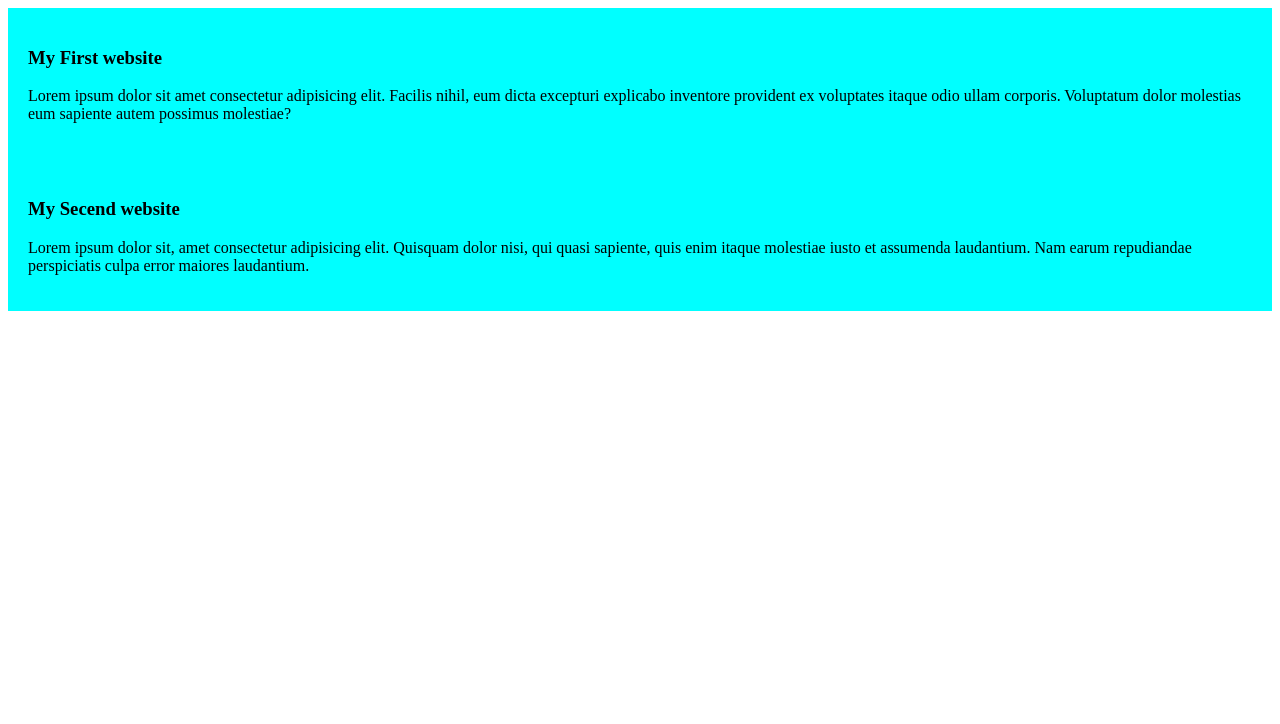
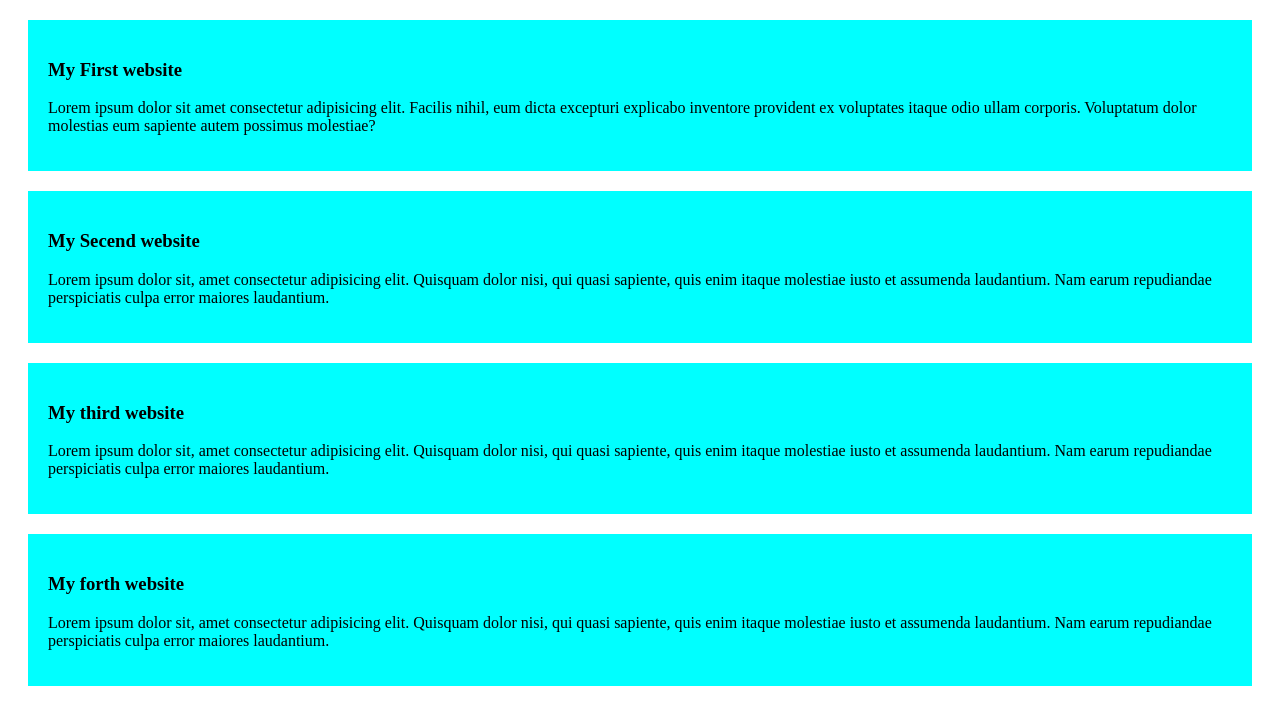
Before and after one commit to mahirdip/my-first-github-repo, a plain HTML site: page index.html in a window 1280 px wide. Drawn offline with Linux system fonts and the light colour scheme.

Commit message:
My third and forth blog

```diff
--- a/blog.css
+++ b/blog.css
@@ -1,4 +1,5 @@
 div{
     background-color: aqua;
     padding: 20px;
+    margin: 20px;
 }
--- a/index.html
+++ b/index.html
@@ -15,5 +15,13 @@
         <h3>My Secend website</h3>
         <p>Lorem ipsum dolor sit, amet consectetur adipisicing elit. Quisquam dolor nisi, qui quasi sapiente, quis enim itaque molestiae iusto et assumenda laudantium. Nam earum repudiandae perspiciatis culpa error maiores laudantium.</p>
     </div>
+    <div>
+        <h3>My third website</h3>
+        <p>Lorem ipsum dolor sit, amet consectetur adipisicing elit. Quisquam dolor nisi, qui quasi sapiente, quis enim itaque molestiae iusto et assumenda laudantium. Nam earum repudiandae perspiciatis culpa error maiores laudantium.</p>
+    </div>
+    <div>
+        <h3>My forth website</h3>
+        <p>Lorem ipsum dolor sit, amet consectetur adipisicing elit. Quisquam dolor nisi, qui quasi sapiente, quis enim itaque molestiae iusto et assumenda laudantium. Nam earum repudiandae perspiciatis culpa error maiores laudantium.</p>
+    </div>
 </body>
 </html>
```
